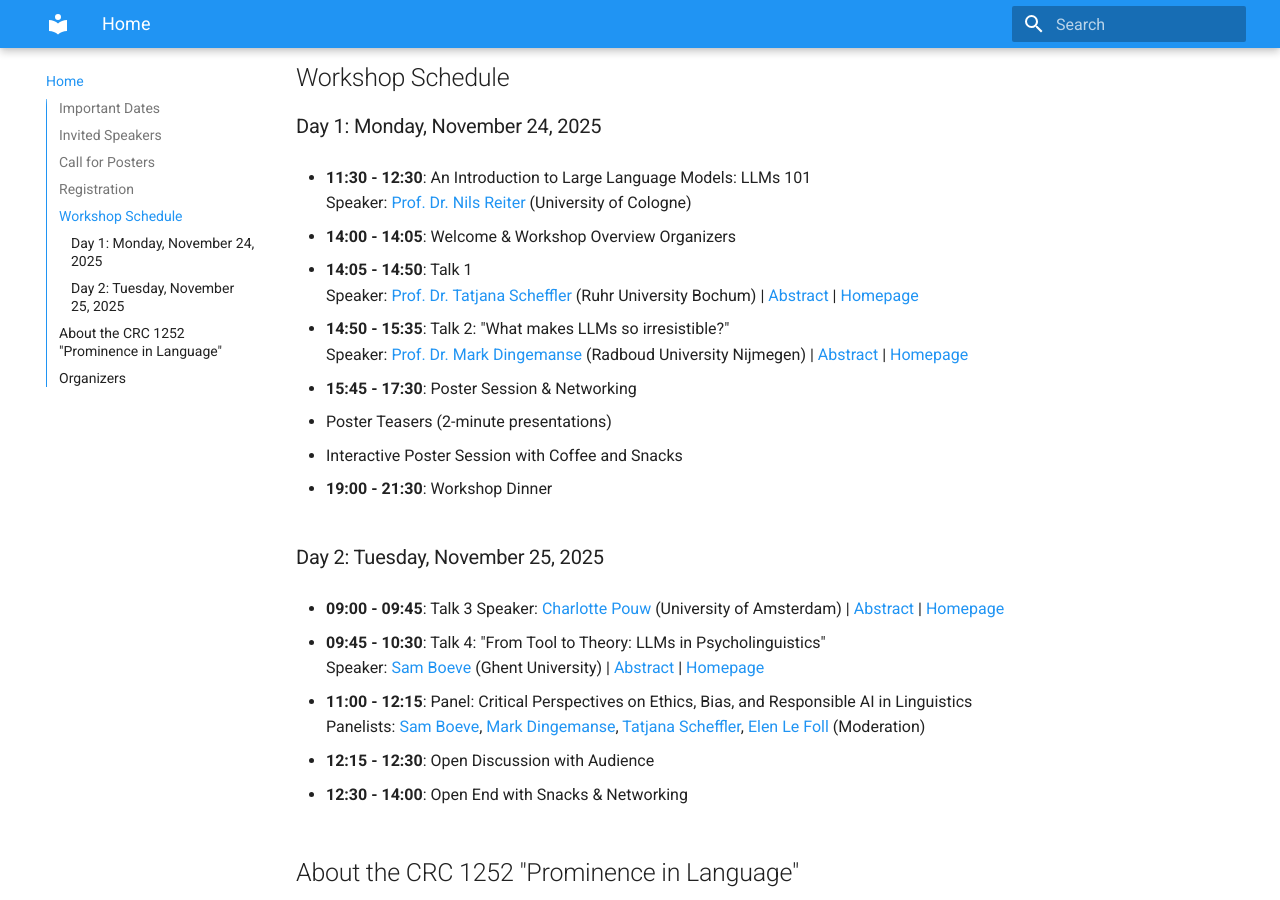
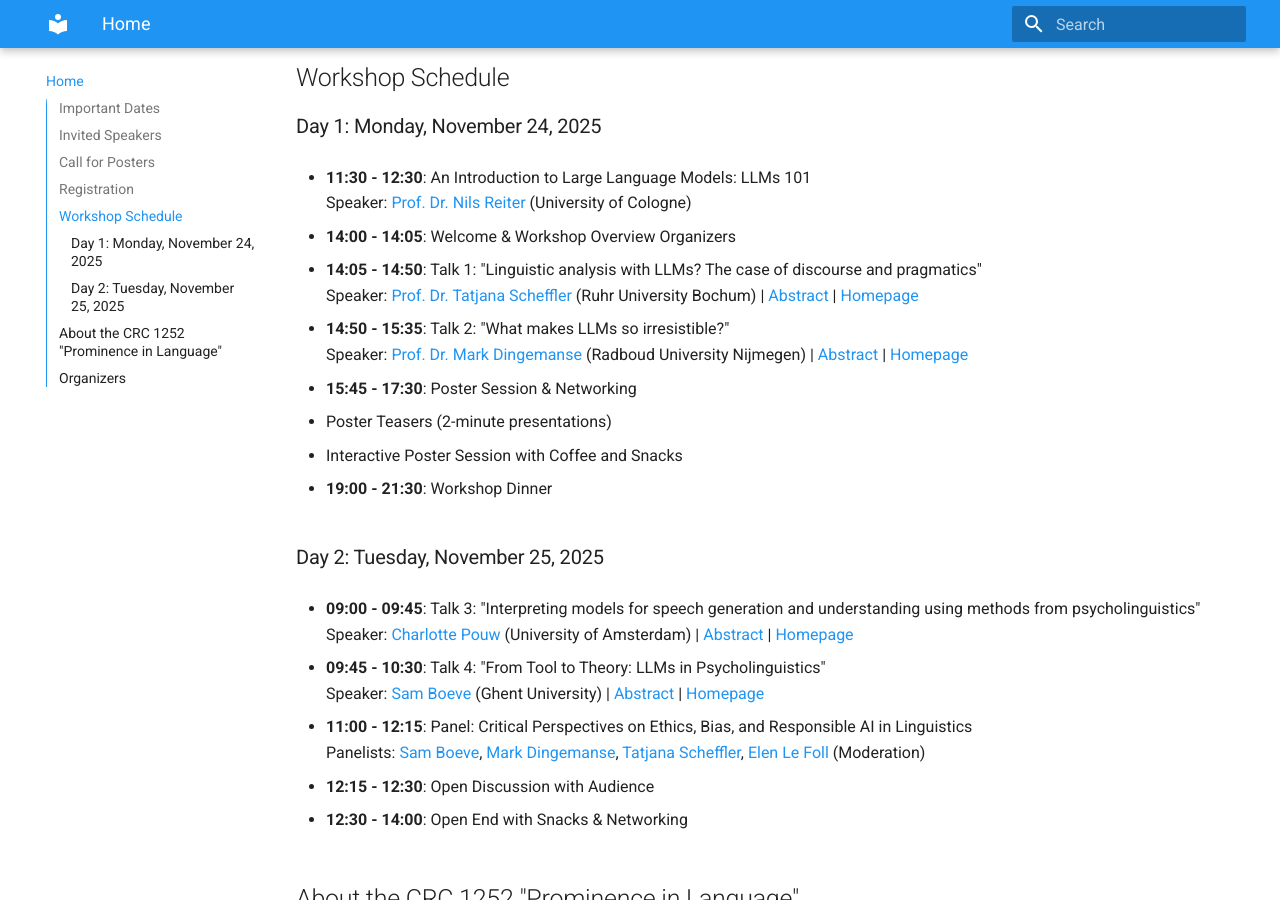
Before and after one commit to SFB1252/llm-workshop, an MkDocs documentation site: the page built from docs/index.md, in a window 1280 px wide and 900 px high, scrolled down 2489 px. Built offline with MkDocs 1.6.1 and Material for MkDocs 9.7.7, drawn with Linux system fonts in a browser that asks for light colours.

Commit message:
Update talk titles in programme

```diff
--- a/docs/index.md
+++ b/docs/index.md
@@ -96,7 +96,7 @@ If you encounter any issues or need assistance, please contact: job.schepens@uni
 - **14:00 - 14:05**: Welcome & Workshop Overview
   Organizers
 
-- **14:05 - 14:50**: Talk 1
+- **14:05 - 14:50**: Talk 1: "Linguistic analysis with LLMs? The case of discourse and pragmatics"
   Speaker: <a href="http://staff.germanistik.rub.de/digitale-forensische-linguistik/">Prof. Dr. Tatjana Scheffler</a> (Ruhr University Bochum) |
   <a href="speakers/tatjana-scheffler">Abstract</a> | <a href="http://staff.germanistik.rub.de/digitale-forensische-linguistik/">Homepage</a>
 
@@ -112,7 +112,7 @@ If you encounter any issues or need assistance, please contact: job.schepens@uni
 
 ### Day 2: Tuesday, November 25, 2025
 
-- **09:00 - 09:45**: Talk 3
+- **09:00 - 09:45**: Talk 3: "Interpreting models for speech generation and understanding using methods from psycholinguistics"
   Speaker: <a href="https://www.illc.uva.nl/People/Table/person/5440/Charlotte-Pouw">Charlotte Pouw</a> (University of Amsterdam) |
   <a href="speakers/charlotte-pouw">Abstract</a> | <a href="https://www.illc.uva.nl/People/Table/person/5440/Charlotte-Pouw">Homepage</a>
 
```
